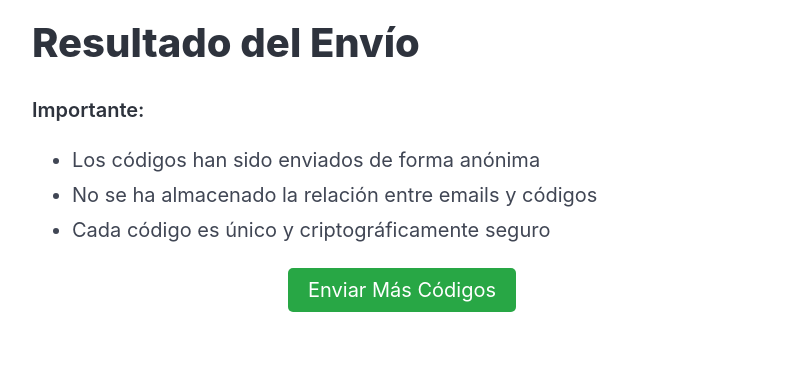
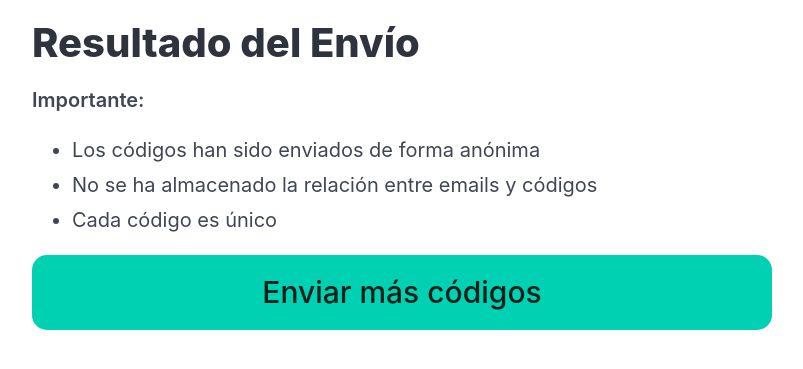
Before and after one commit to isaaleonardo/code_sender, a Flask app: template templates/result.html in a window 1280 px wide. Shown: the top 369 px of the page, without its empty margins (238-1041 px from the left). Run offline with Flask 3, Linux system fonts and the light colour scheme; the template is opened without the code that fills it, so the values that code supplies are empty.

Commit message:
refactor result display for improved clarity and consistency

```diff
--- a/templates/result.html
+++ b/templates/result.html
@@ -50,20 +50,18 @@
 </div>
 {% endif %}
 
-<div style="margin-top: 30px;">
-    <p><strong>Importante:</strong></p>
-    <ul>
-        <li>Los códigos han sido enviados de forma anónima</li>
-        <li>No se ha almacenado la relación entre emails y códigos</li>
-        <li>Cada código es único y criptográficamente seguro</li>
-    </ul>
-</div>
+<p class="mt-4 has-text-weight-semibold">
+    Importante:
+</p>
+<ul>
+    <li>Los códigos han sido enviados de forma anónima</li>
+    <li>No se ha almacenado la relación entre emails y códigos</li>
+    <li>Cada código es único</li>
+</ul>
 
-<div style="text-align: center; margin-top: 30px;">
-    <a href="/" style="background-color: #28a745; color: white; padding: 10px 20px; text-decoration: none; border-radius: 5px;">
-        Enviar Más Códigos
-    </a>
-</div>
+<button class="button is-primary is-large is-fullwidth">
+    <a href="/" style="color: unset;">Enviar más códigos</a>
+</button>
 
 <script>
     function copyAllCodes(codes) {
```
